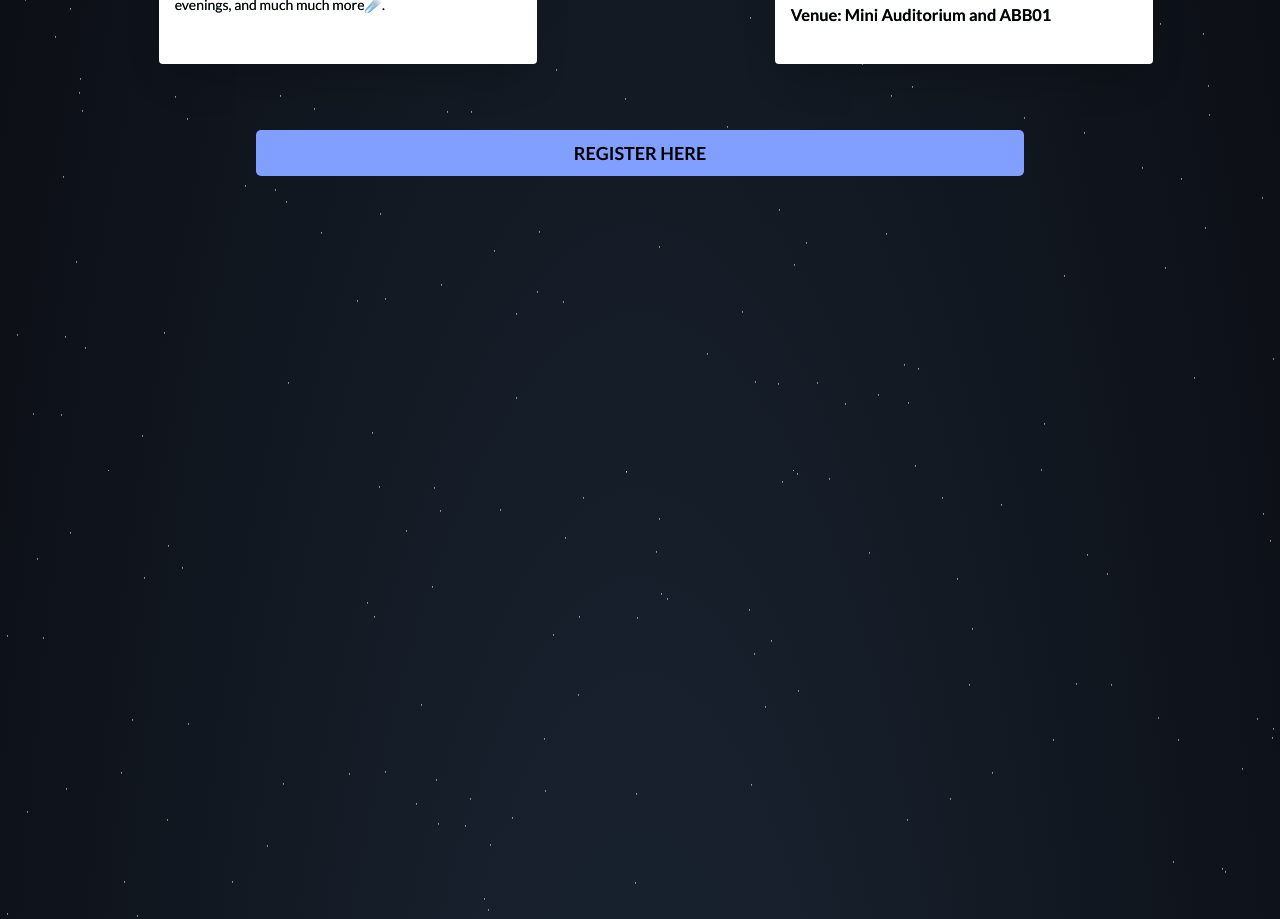
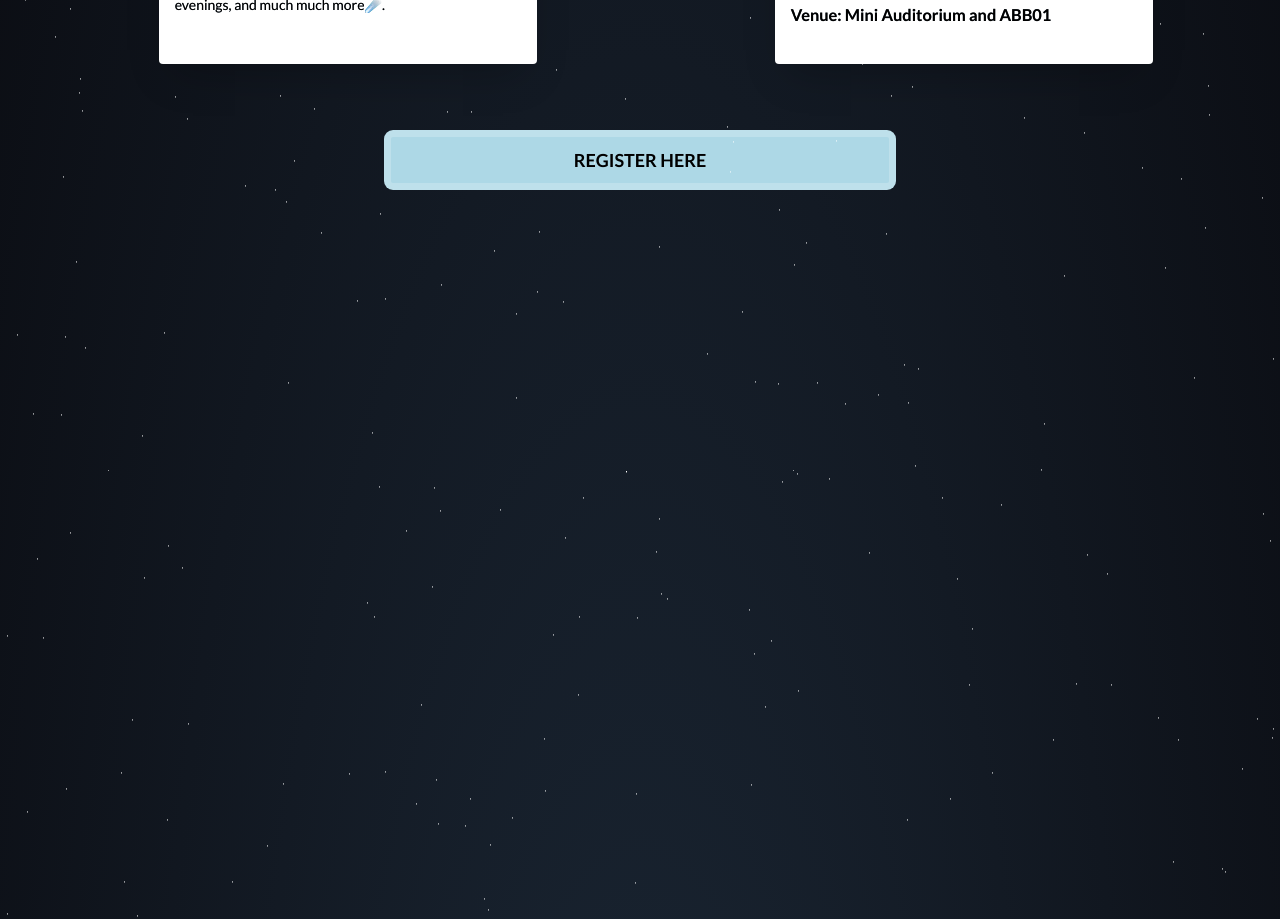
Before and after one commit to ritika728/Fest_Website, a React (Create React App) app: page /events in a window 1280 px wide. Shown: the part 820-1739 px from the top of the page. Built offline with nearby package versions, Linux system fonts and the light colour scheme.

Commit message:
button set

```diff
--- a/src/components/events/events.css
+++ b/src/components/events/events.css
@@ -33,7 +33,7 @@ img {
   vertical-align: middle;
 }
 
-.btn {
+.btnn {
   color: black !important;
   padding: 12px !important;
   font-size: 18px;
@@ -42,10 +42,10 @@ img {
   border-radius: 9px;
   font-weight: 900;
   display: block;
-  width: 60%;
+  width: 40%;
   cursor: pointer;
   border: 7px solid rgba(255, 255, 255, 0.2);
-  background: transparent;
+  background:lightblue;
   margin: 0 auto !important;
   margin-top: 50px !important;
 }
@@ -140,4 +140,9 @@ img {
     /* margin-left: 30px; */
     margin-bottom: 30px;
   }
+
+  .btnn{
+    margin-top: -10px !important;
+    font-size: 90%;
+  }
 }
--- a/src/components/events/events.jsx
+++ b/src/components/events/events.jsx
@@ -40,7 +40,7 @@ const Events = () => {
     </li>
   </ul>
 </div>
-<button class="btn card_btn"><a href={"https://bit.ly/IEEE-Day-Celebrations2022"}></a>REGISTER HERE</button>
+<button class="btnn card_btn"><a href={"https://bit.ly/IEEE-Day-Celebrations2022"}></a>REGISTER HERE</button>
       </div>
     </div>
   )
```
